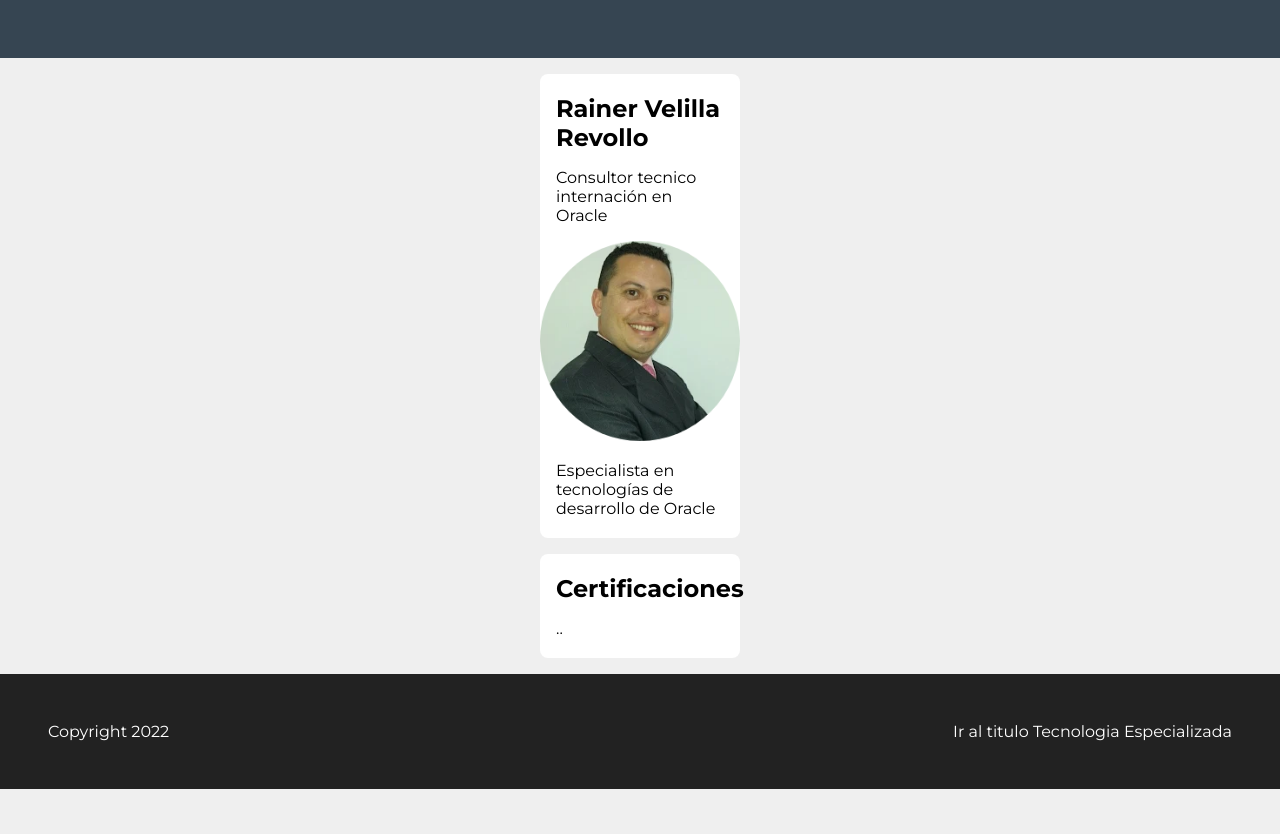
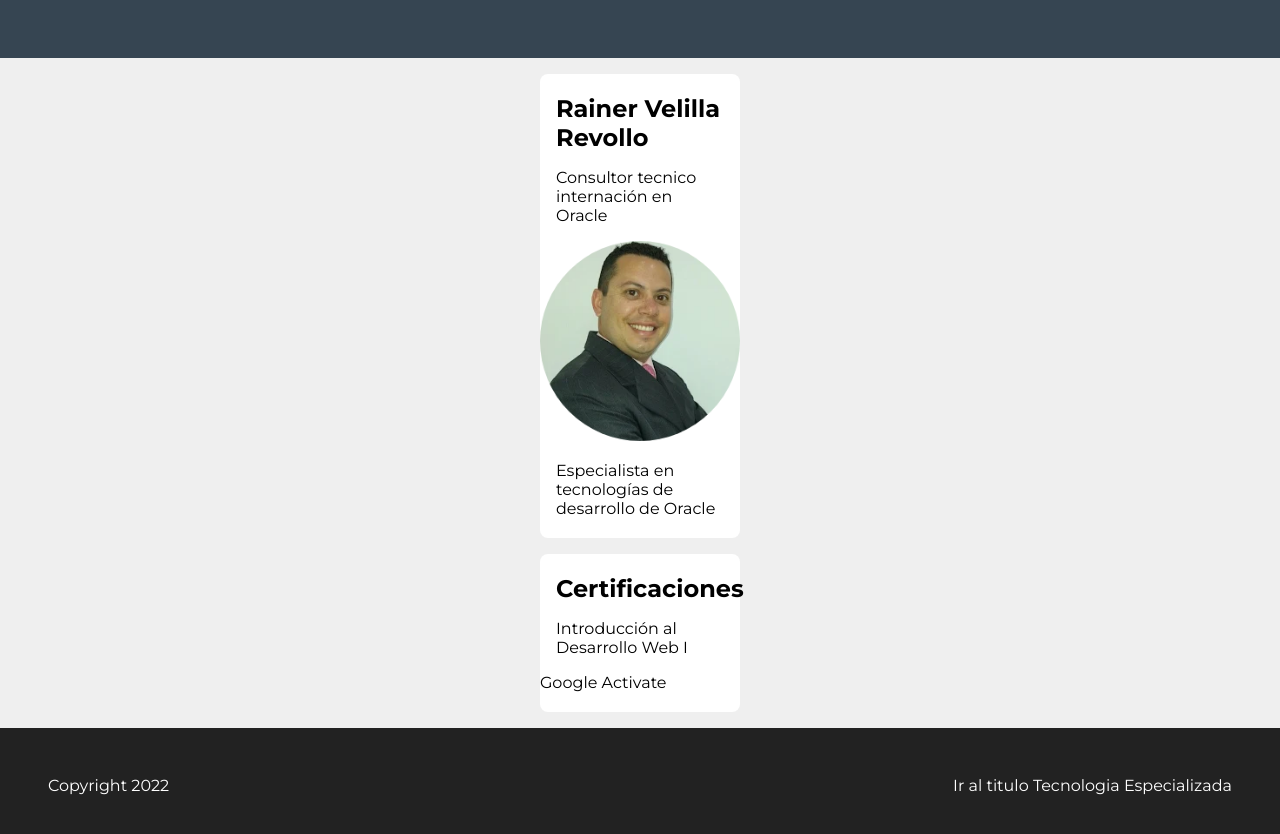
Before and after one commit to Rvelilla/web-site, a plain HTML site: page blog.html in a window 1280 px wide. Shown: the part 160-994 px from the top of the page. Before the commit the page ends 949 px from the top, so only its background shows below. Drawn offline with Linux system fonts and the light colour scheme.

Commit message:
Actualizacion de Blog

```diff
--- a/blog.html
+++ b/blog.html
@@ -21,7 +21,8 @@
         </article>
         <article  class="post">
             <h2 id="subtitle">Certificaciones</h2>
-            <p id="parraf">..</p>
+            <p id="parraf">Introducción al Desarrollo Web I</p>
+            <p>Google Activate</p>
         </article>
     </section>
     <footer>
```
